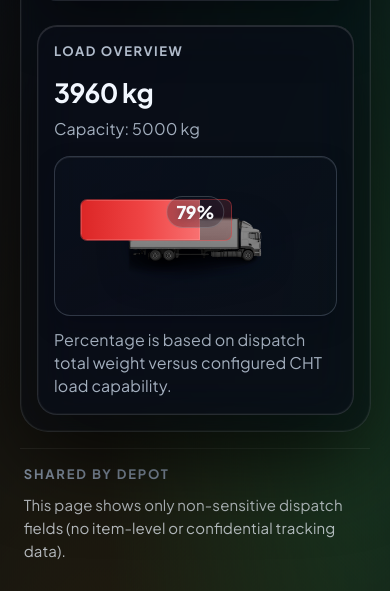
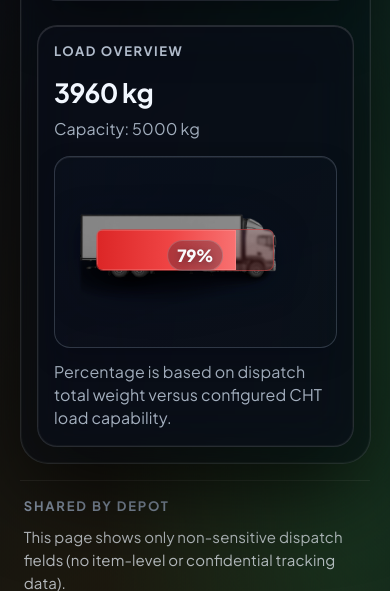
Before and after one commit to peaceinkilling/qr-dispatch-platform-pro, a FastAPI app: page /dispatch/cht-rj14kc9021 in a window 390 px wide. Shown: the part 2353-2944 px from the top of the page. Run offline with FastAPI, Linux system fonts and the light colour scheme; the visitor is signed in with stand-in values (Sample User, id 1); data comes from the database, SQL or seed files in the repository; some libraries are stand-ins or nearby versions.

Commit message:
Increase truck visual scale and realign load percentage overlay.
Adjust load component proportions so the truck appears larger and the red fill/percentage badge align with the trailer area across desktop and tablet sizes.

Made-with: Cursor

```diff
--- a/static/styles.css
+++ b/static/styles.css
@@ -1372,14 +1372,14 @@ option {
 
 .detail-load-layout {
   display: grid;
-  grid-template-columns: minmax(0, 1fr) minmax(260px, 420px);
-  gap: 1rem 1.25rem;
+  grid-template-columns: minmax(0, 1fr) minmax(420px, 680px);
+  gap: 1rem 1.5rem;
   align-items: end;
 }
 
 .detail-load-visual {
   position: relative;
-  height: 10rem;
+  height: 13.5rem;
   border-radius: 1rem;
   background: linear-gradient(160deg, rgba(15, 23, 42, 0.22) 0%, rgba(30, 41, 59, 0.08) 100%);
   border: 1px solid rgba(148, 163, 184, 0.28);
@@ -1391,21 +1391,25 @@ option {
 
 .detail-load-truck-img {
   position: absolute;
-  inset: 0;
-  width: 100%;
+  top: -8%;
+  left: -8%;
+  width: 116%;
   height: 100%;
   object-fit: contain;
-  padding: 0.45rem 0.55rem;
+  object-position: center;
+  padding: 0;
   pointer-events: none;
+  transform: scale(1.18);
+  transform-origin: center center;
   filter: drop-shadow(0 4px 12px rgba(2, 6, 23, 0.36));
 }
 
 .detail-load-fill-track {
   position: absolute;
-  left: 1.55rem;
-  right: 6.45rem;
-  top: 2.62rem;
-  height: 2.66rem;
+  left: 14.5%;
+  right: 21.5%;
+  top: 37.5%;
+  height: 24%;
   border-radius: 0.45rem;
   border: 1px solid rgba(239, 68, 68, 0.42);
   background: linear-gradient(180deg, rgba(248, 113, 113, 0.14) 0%, rgba(127, 29, 29, 0.28) 100%);
@@ -1425,9 +1429,9 @@ option {
 .detail-load-percent-badge {
   position: absolute;
   left: 50%;
-  top: 2.45rem;
+  top: 43%;
   transform: translateX(-50%);
-  font-size: clamp(1.1rem, 1.8vw, 1.5rem);
+  font-size: clamp(1.15rem, 2vw, 1.7rem);
   font-weight: 800;
   letter-spacing: -0.03em;
   color: #f8fafc;
@@ -3014,4 +3018,27 @@ html:not(.theme-light) .detail-load-truck-img {
   .detail-load-layout {
     grid-template-columns: 1fr;
   }
-}
+
+  .detail-load-visual {
+    height: 12rem;
+  }
+
+  .detail-load-truck-img {
+    top: -6%;
+    left: -6%;
+    width: 112%;
+    transform: scale(1.12);
+  }
+
+  .detail-load-fill-track {
+    left: 14.5%;
+    right: 22%;
+    top: 38%;
+    height: 22%;
+  }
+
+  .detail-load-percent-badge {
+    top: 43.5%;
+    font-size: clamp(1.05rem, 2.4vw, 1.45rem);
+  }
+}
--- a/templates/base.html
+++ b/templates/base.html
@@ -34,7 +34,7 @@
     />
     <script src="https://unpkg.com/leaflet@1.9.4/dist/leaflet.js"></script>
 
-    <link rel="stylesheet" href="/static/styles.css?v=20260324d" />
+    <link rel="stylesheet" href="/static/styles.css?v=20260324f" />
 
     {% block extra_head %}{% endblock %}
     <title>{% block title %}Dispatch QR Platform{% endblock %}</title>
```
